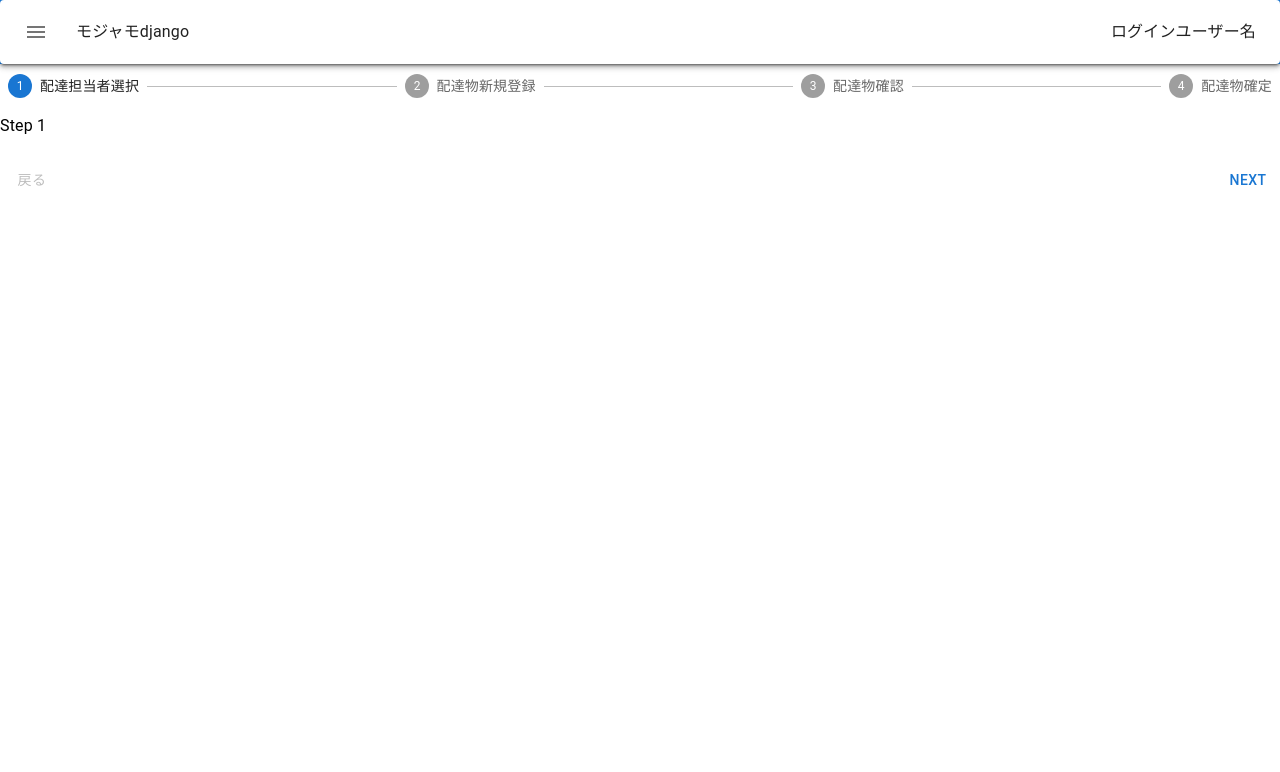
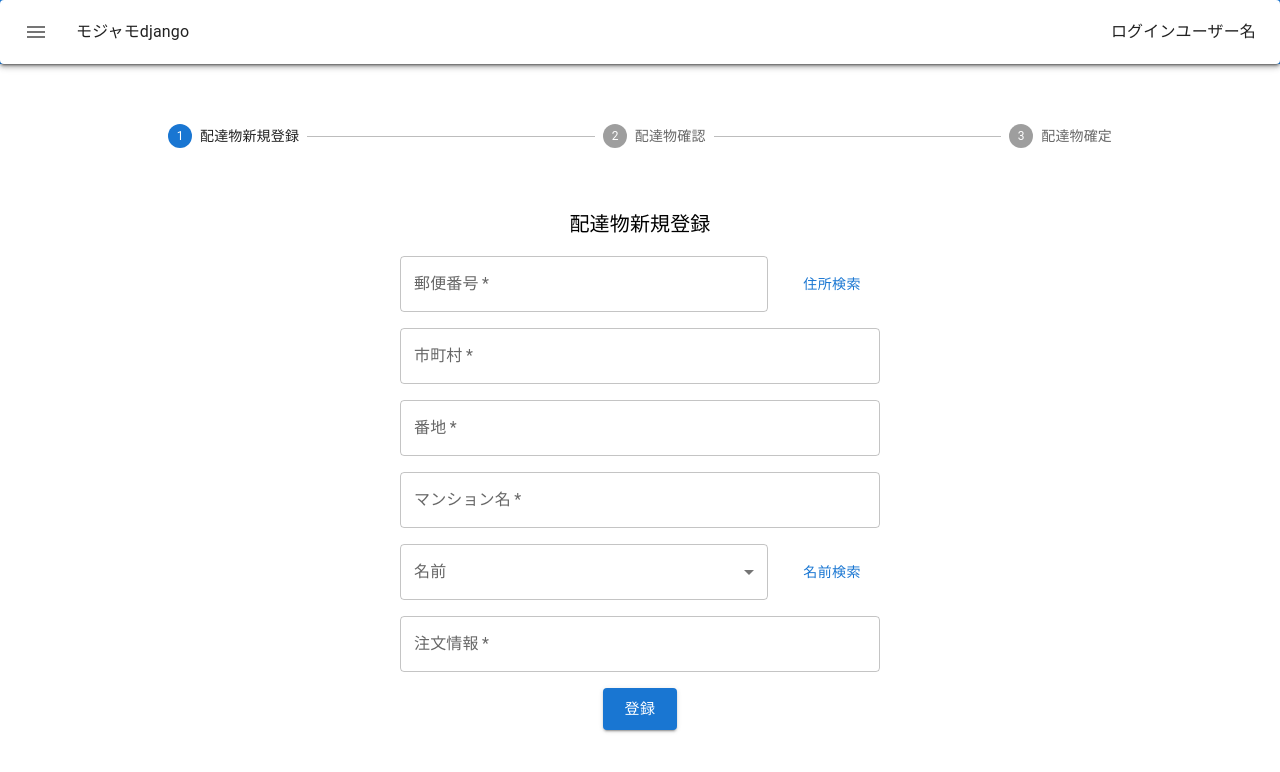
Before and after one commit to Jichul54/delivery-app, a React (Create React App) app in the folder frontend/: page /registering-packages in a window 1280 px wide. Shown: the top 772 px of the page. Built offline with nearby package versions, Linux system fonts and the light colour scheme.

Commit message:
おおまかな画面の作成完了

```diff
--- a/frontend/src/pages/Login/LoginFormDriver.js
+++ b/frontend/src/pages/Login/LoginFormDriver.js
@@ -4,15 +4,15 @@ import { postDriverLoginInfo } from '../../api/login-vendors';
 
 export default function LoginFormDriver() {
 
-  const [user_id, setUser_id] = useState('');
+  const [email, setEmail] = useState('');
   const [password, setPassword] = useState('');
 
   const handleSubmit = async () => {
     // API呼び出し
-    const result = await postDriverLoginInfo(user_id, password);
+    const result = await postDriverLoginInfo(email, password);
     if (result) {
       // 成功時
-      alert(`ログイン成功: ${result.user_id} ${result.password}`);
+      alert(`ログイン成功: ${result.email} ${email.password}`);
     } else {
       // 失敗時
       alert('ログイン失敗')
@@ -23,7 +23,7 @@ export default function LoginFormDriver() {
     <div className='Login_diver'>
       <Container maxWidth='xs'>
         <Card variant='outlined' sx={{ p:2, my:25 }}>
-          <CardHeader title='ログイン'/>
+          <CardHeader title='ログイン' sx={{ textAlign:'center' }}/>
           <CardContent
             sx={{
               display: 'grid',
@@ -32,12 +32,12 @@ export default function LoginFormDriver() {
             }}
           >
             <TextField
-              id='user_id'
-              label='ID'
+              id='email'
+              label='Eメール'
               size='medium'
-              value={ user_id }
+              value={ email }
               required
-              onChange={(e) => setUser_id(e.target.value)}
+              onChange={(e) => setEmail(e.target.value)}
             />
             <TextField
               id='password'
--- a/frontend/src/pages/Login/LoginFormUser.js
+++ b/frontend/src/pages/Login/LoginFormUser.js
@@ -7,15 +7,15 @@ export default function LoginFormUser() {
 
   const navigate = useNavigate();
 
-  const [user_id, setUser_id] = useState('');
+  const [email, setEmail] = useState('');
   const [password, setPassword] = useState('');
 
   const handleSubmit = async () => {
     // API呼び出し
-    const result = await postUserLoginInfo(user_id, password);
+    const result = await postUserLoginInfo(email, password);
     if (result) {
       // 成功時
-      alert(`ログイン成功: ${result.user_id} ${result.password}`);
+      alert(`ログイン成功: ${result.email} ${result.password}`);
     } else {
       // 失敗時
       alert('ログイン失敗')
@@ -26,7 +26,7 @@ export default function LoginFormUser() {
     <div className='Login_user'>
       <Container maxWidth='xs'>
         <Card variant='outlined' sx={{ p:2, mt:25, mb:20 }}>
-          <CardHeader title='ログイン'/>
+          <CardHeader title='ログイン' sx={{ textAlign:'center' }}/>
           <CardContent
             sx={{
               display: 'grid',
@@ -35,12 +35,12 @@ export default function LoginFormUser() {
             }}
           >
             <TextField
-              id='user_id'
-              label='ID'
+              id='email'
+              label='メールアドレス'
               size='medium'
-              value={ user_id }
+              value={ email }
               required
-              onChange={(e) => setUser_id(e.target.value)}
+              onChange={(e) => setEmail(e.target.value)}
             />
             <TextField
               id='password'
--- a/frontend/src/pages/Registering Packages/RegisteringPackages.js
+++ b/frontend/src/pages/Registering Packages/RegisteringPackages.js
@@ -1,10 +1,20 @@
 import * as React from 'react';
-import { Box, AppBar, Toolbar, IconButton, Paper, Typography, StepLabel, Step, Stepper, Button } from '@mui/material';
+import { Box, AppBar, Toolbar, IconButton, Paper, Typography, StepLabel, Step, Stepper, Button, TextField, Stack, Select, InputLabel, MenuItem, FormControl, Backdrop, Dialog, DialogTitle, DialogActions } from '@mui/material';
 import MenuIcon from '@mui/icons-material/Menu';
 
-const steps = ['配達担当者選択', '配達物新規登録', '配達物確認', '配達物確定'];
+const steps = ['配達物新規登録', '配達物確認', '配達物確定'];
 
 export default function RegisteringPackages() {
+
+  // 荷物の情報管理
+  const [name, setName] = React.useState('');
+  const [post_code, setPost_code] = React.useState('');
+  const [address1, setAddress1] = React.useState('');
+  const [address2, setAddress2] = React.useState('');
+  const [buildings, setBuildings] = React.useState('');
+
+  // なまえの選択肢（とりあえず）
+  const names_list = ['taro', 'yoko', 'marin'];
 
   // ステッパー設定
   const [activeStep, setActiveStep] = React.useState(0);
@@ -17,11 +27,18 @@ export default function RegisteringPackages() {
     setActiveStep((prevActiveStep) => prevActiveStep - 1);
   };
 
-  const handleNewPackage = () => {
-    setActiveStep(0);
+  // バックドロップとダイアログ
+  const [open, setOpen] = React.useState(false);
+  const handleOpen = () => {
+    setOpen(true);
   };
+  const handleClose = () => {
+    setOpen(false);
+    setActiveStep((prevActiveStep) => prevActiveStep + 1);
+  }
 
   return (
+    <div>
       <Box sx={{ flexGrow:1 }}>
         <AppBar position='static'>
           <Paper elevation={2}>
@@ -44,13 +61,14 @@ export default function RegisteringPackages() {
             </Toolbar>
           </Paper>
         </AppBar>
-      <Box sx={{ width:'100%', pt:'10px' }}>
+      </Box>
+      <Box sx={{ display:'flex', mt:'60px', justifyContent:'center' }}>
+        <Box sx={{ width:'75%' }}>
           <Stepper activeStep={activeStep}>
             {steps.map((label, index) => {
               const stepProps = {};
               const labelProps = {};
               console.log(label, index);
-
               return (
                 <Step key={label} {...stepProps}>
                   <StepLabel {...labelProps}>{label}</StepLabel>
@@ -58,33 +76,139 @@ export default function RegisteringPackages() {
               );
             })}
           </Stepper>
-        {activeStep === steps.length ? (
-          <div>
-            <Typography sx={{ mt:2, mb:1 }}>
-              荷物のリスト表示
-            </Typography>
-            <Button onClick={handleNewPackage}>Reset</Button>
-          </div>
-        ) : (
-          <div>
-            <Typography sx={{ mt:2, mb:1 }}>Step { activeStep + 1 }</Typography>
-            <Box sx={{ display:'flex', flexDirection:'row', pt:2 }}>
+          {activeStep === 0 &&
+            <Box sx={{ display:'flex', mt:'60px', justifyContent:'center' }}>
+              <Box sx={{ width:'50%' }}>
+                <Box sx={{ flexGrow:1 }}>
+                  <Stack direction='column' spacing={2} sx={{ flexGrow:1 }}>
+                    <Typography variant='h6' component='div' sx={{ flexGrow:1, textAlign:'center' }}>配達物新規登録</Typography>
+                    <Stack direction='row' spacing={2}>
+                      <TextField
+                        id='post_code'
+                        label='郵便番号'
+                        size='medium'
+                        sx={{ width:'100%'}}
+                        value={ post_code }
+                        required
+                        onChange={(e) => setPost_code(e.target.value)}
+                      />
+                      <Button sx={{ width:'25%' }}>住所検索</Button>
+                    </Stack>
+                    <TextField
+                      id='address1'
+                      label='市町村'
+                      size='medium'
+                      value={ address1 }
+                      required
+                      onChange={(e) => setAddress1(e.target.value)}
+                    />
+                    <TextField
+                      id='address2'
+                      label='番地'
+                      size='medium'
+                      value={ address2 }
+                      required
+                      onChange={(e) => setAddress2(e.target.value)}
+                    />
+                    <TextField
+                      id='buildings'
+                      label='マンション名'
+                      size='medium'
+                      value={ buildings }
+                      required
+                      onChange={(e) => setBuildings(e.target.value)}
+                    />
+                    <Stack direction='row' spacing={2}>
+                      <FormControl fullWidth>
+                        <InputLabel id='name-id'>名前</InputLabel>
+                        <Select
+                          labelId='name-id'
+                          id='name'
+                          label='名前'
+                          sx={{ width:'100%' }}
+                          value={ name }
+                          required
+                          onChange={(e) => setName(e.target.value)}
+                        >
+                          {names_list.map((value) =>
+                          <MenuItem value={value}>{value}</MenuItem>
+                        )}
+                        </Select>
+                      </FormControl>
+                      <Button sx={{ width:'25%' }}>名前検索</Button>
+                    </Stack>
+                    <TextField
+                      id='order_info'
+                      label='注文情報'
+                      size='medium'
+                      // value={  }
+                      required
+                      // onChange={  }
+                    />
+                    <Box sx={{ display:'flex', justifyContent:'center' }}>
                       <Button
-                color='inherit'
-                disabled={activeStep === 0}
-                onClick={handleBack}
-                sx={{ mr:1 }}
+                        size='large'
+                        color='primary'
+                        variant='contained'
+                        onClick={handleNext}
                       >
-                戻る
-              </Button>
-              <Box sx={{ flex:'1 1 auto' }} />
-              <Button onClick={handleNext}>
-                {activeStep === steps.length -1 ? 'finish' : 'next'}
+                        登録
                       </Button>
                     </Box>
-          </div>
-        )}
+                  </Stack>
                 </Box>
               </Box>
+            </Box>
+          } {activeStep === 1 &&
+            <Box sx={{ display:'flex', mt:'60px', justifyContent:'center' }}>
+              <Box sx={{ width:'75%' }}>
+                <Stack direction='column' spacing={2} sx={{ flexGrow:1 }}>
+                  <Box sx={{ display:'flex', justifyContent:'center' }}>
+                    <Button
+                      size='large'
+                      color='error'
+                      variant='contained'
+                      onClick={handleBack}
+                    >
+                      荷物を追加
+                    </Button>
+                  </Box>
+                  <TextField />
+                  <Box sx={{ display:'flex', justifyContent:'flex-end' }}>
+                    <Button
+                      size='large'
+                      color='primary'
+                      variant='contained'
+                      onClick={handleOpen}
+                    >
+                      次へ
+                    </Button>
+                    <Backdrop
+                      sx={{ color:'black' }}
+                      open={open}
+                    >
+                      <Dialog
+                        open={open}
+                        onClose={handleClose}
+                        aria-labelledby='alert-dialog-title'
+                        aria-describedby='alert-dialog-description'
+                      >
+                        <DialogTitle id='alert-dialog-title'>注文を確定します。よろしいですか？</DialogTitle>
+                        <DialogActions>
+                        <Button onClick={handleClose}>戻る</Button>
+                        <Button onClick={handleClose} autoFocus>確定</Button>
+                        </DialogActions>
+                      </Dialog>
+                    </Backdrop>
+                  </Box>
+                </Stack>
+              </Box>
+            </Box>
+          } {activeStep === 2 &&
+            <Box sx={{ display:'flex', mt:'60px', justifyContent:'center' }}></Box>
+          }
+        </Box>
+      </Box>
+    </div>
   );
 }
--- a/frontend/src/pages/Signup/SignUpForm.js
+++ b/frontend/src/pages/Signup/SignUpForm.js
@@ -32,7 +32,7 @@ export default function SignUpForm() {
     <div className='SingUp'>
       <Container maxWidth='xs'>
         <Card variant='outlined' sx={{ pt:2, my:6 }}>
-          <CardHeader title='新規会員登録'/>
+          <CardHeader title='新規会員登録' sx={{ textAlign:'center' }}/>
           <CardContent
             sx={{
               display: 'grid',
@@ -63,11 +63,12 @@ export default function SignUpForm() {
                 id='post_code'
                 label='郵便番号'
                 size='medium'
+                sx={{ width:'100%' }}
                 value={ post_code }
                 required
                 onChange={(e) => setPost_code(e.target.value)}
               />
-              <Button variant='outlined' sx={{height:'75%'}}>検索</Button>
+              <Button>検索</Button>
             </Stack>
             <TextField
               id='adress1'
```
Lines whose indentation alone changed are shown as unchanged.
